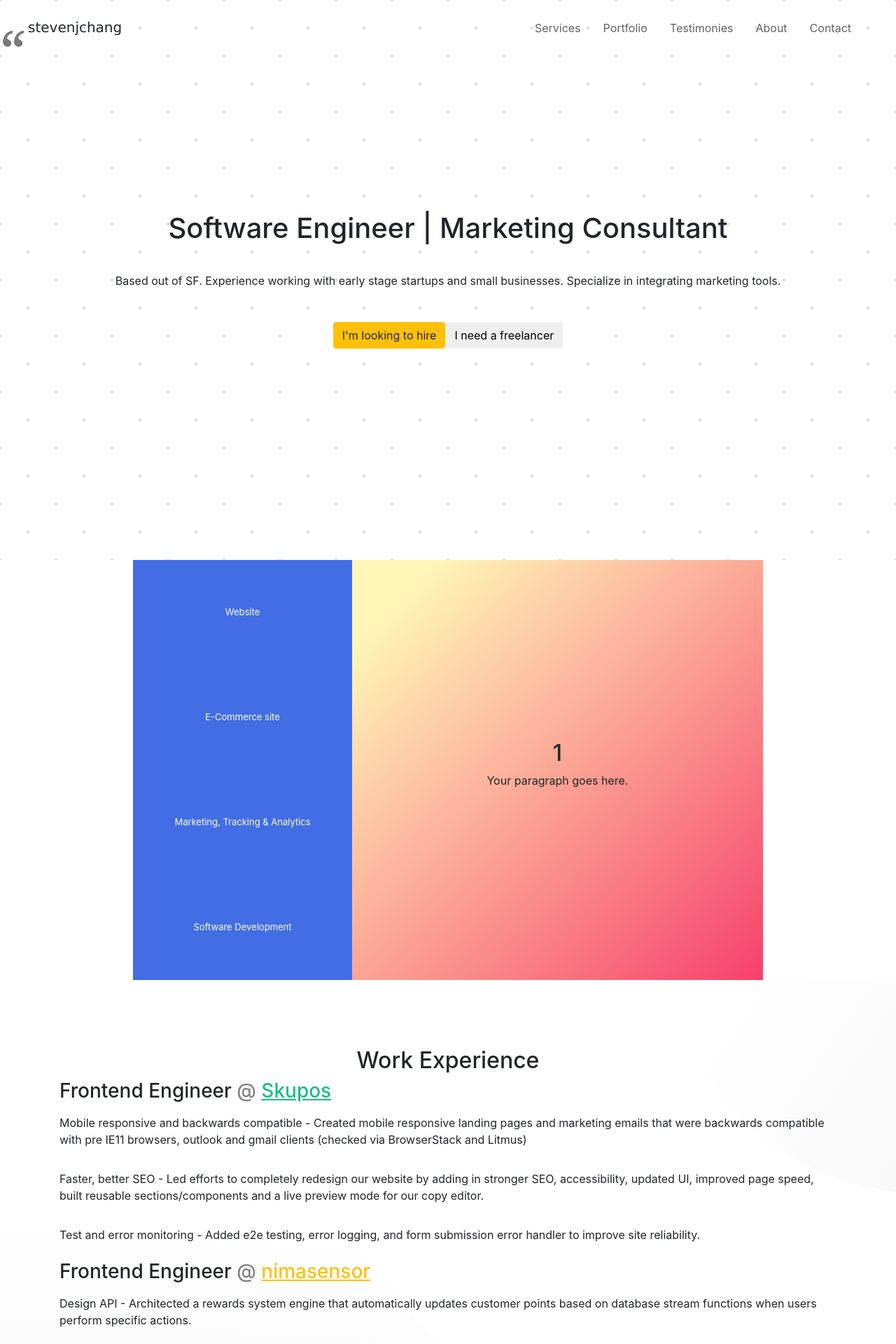
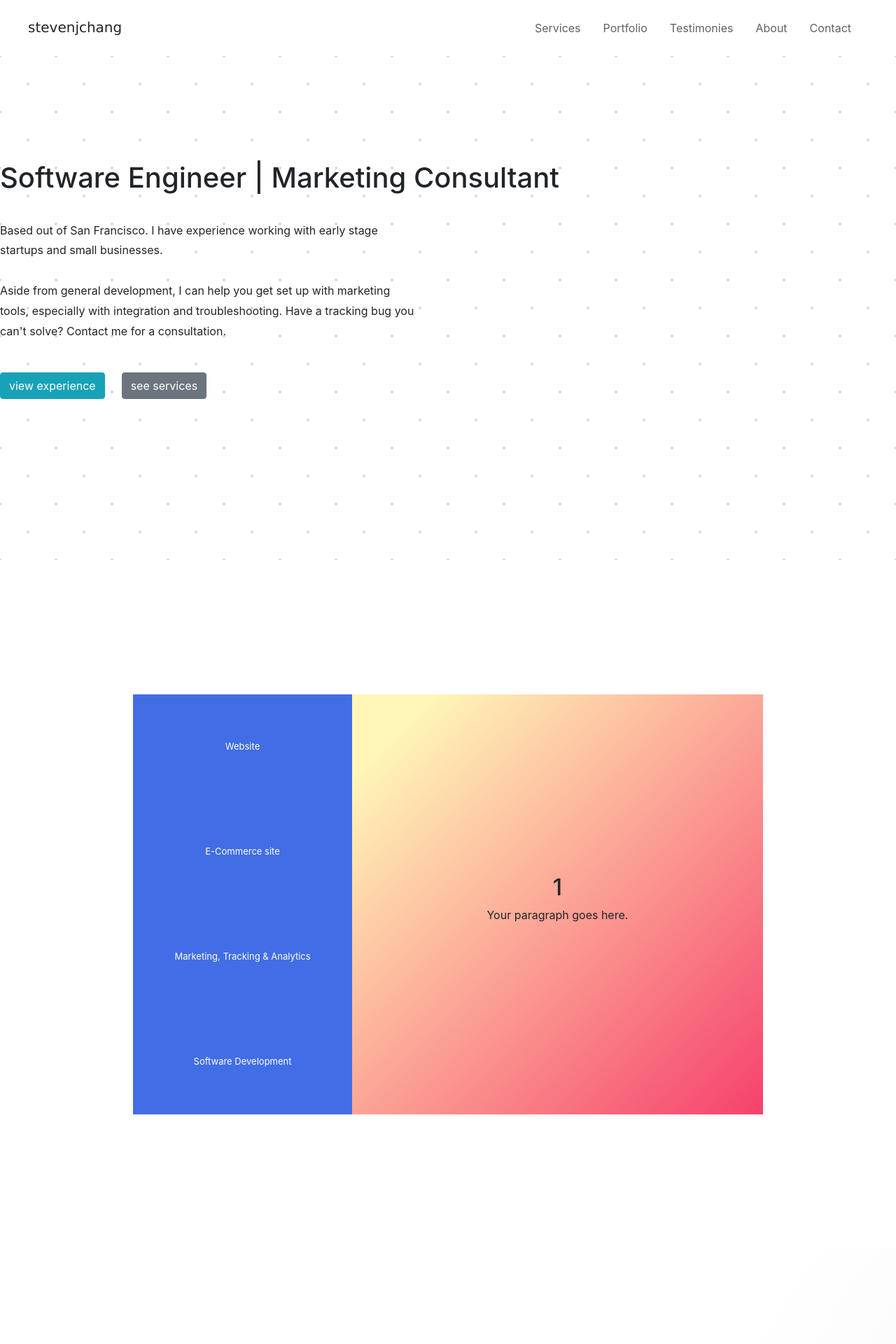
Before and after one commit to stevenjchang/stevenjchang.com-archive, a React (Create React App) app: page / in a window 1280 px wide. Shown: the top 1920 px of the page at 70% size. Built offline with nearby package versions, Linux system fonts and the light colour scheme.

Commit message:
update style for HeroSection

```diff
--- a/src/App.scss
+++ b/src/App.scss
@@ -1,38 +1,12 @@
 .App {
-  text-align: center;
+  // text-align: center;
 }
 
-.App-logo {
-  height: 40vmin;
-  pointer-events: none;
+.section-outer {
+  padding: 12rem 0;
 }
 
-@media (prefers-reduced-motion: no-preference) {
-  .App-logo {
-    animation: App-logo-spin infinite 20s linear;
-  }
+.section-inner {
+  max-width: 1280px;
+  margin: 0 auto;
 }
-
-.App-header {
-  background-color: #282c34;
-  min-height: 100vh;
-  display: flex;
-  flex-direction: column;
-  align-items: center;
-  justify-content: center;
-  font-size: calc(10px + 2vmin);
-  color: white;
-}
-
-.App-link {
-  color: #61dafb;
-}
-
-@keyframes App-logo-spin {
-  from {
-    transform: rotate(0deg);
-  }
-  to {
-    transform: rotate(360deg);
-  }
-}
--- a/src/components/Navbar.scss
+++ b/src/components/Navbar.scss
@@ -7,6 +7,7 @@
   height: 80px;
   z-index: 3;
   width: 100%;
+  background-color: white;
 }
 
 .navbar-sticky {
--- a/src/pages/HomePage.js
+++ b/src/pages/HomePage.js
@@ -1,23 +1,12 @@
 import "pages/HomePage.scss";
+import { HeroSection } from "sections/HeroSection";
 import { ServiceSection } from "sections/ServiceSection";
 import { TestimonialSection } from "sections/TestimonialSection";
-import WorkExperienceSection from "sections/WorkExperienceSection";
-
-// export function HomePage() {
-//   return <div className="">homepage</div>;
-// }
+import { WorkExperienceSection } from "sections/WorkExperienceSection";
 
 export function HomePage() {
   return (
     <>
-      {/* <div ref={element}> */}
-      {/* <section className="welcome">
-        <img src="" alt="logo" className="welcome--logo" />
-        <p>Even if you scroll, i will stick with you</p>
-        <button className="welcome__cta-primary">Contact us</button>
-      </section> */}
-
-      {/* </div> */}
       <HeroSection />
       <ServiceSection />
       <WorkExperienceSection />
@@ -25,22 +14,3 @@ export function HomePage() {
     </>
   );
 }
-
-const text = {
-  description: `Based out of SF. Experience working with early stage startups and small businesses. Specialize in integrating marketing tools.`,
-};
-
-function HeroSection() {
-  return (
-    <section id="hero-section" className="section">
-      <h1 className="">Software Engineer | Marketing Consultant</h1>
-      <br />
-      <p className="">{text.description}</p>
-      <br />
-      <div className="">
-        <button className="btn btn-warning">I'm looking to hire</button>
-        <button className="btn">I need a freelancer</button>
-      </div>
-    </section>
-  );
-}
--- a/src/pages/HomePage.scss
+++ b/src/pages/HomePage.scss
@@ -31,16 +31,3 @@
   border-radius: 20px;
   font-weight: 700;
 }
-
-// HERO SECTION
-
-#hero-section {
-  // background-color: aquamarine;
-  line-height: 1.8;
-  height: 100vh;
-  display: flex;
-  flex-direction: column;
-  justify-content: center;
-  align-items: center;
-  text-align: center;
-}
--- /dev/null
+++ b/src/sections/HeroSection.js
@@ -0,0 +1,33 @@
+import "sections/HeroSection.scss";
+
+export function HeroSection() {
+  return (
+    <div id="hero-section-outer" className="">
+      <section id="hero-section" className="section-inner">
+        <h1 className="">Software Engineer | Marketing Consultant</h1>
+        <br />
+        <p className="hero-section--description">
+          Based out of San Francisco. I have experience working with early stage
+          startups and small businesses.
+          <br />
+          <br />
+          Aside from general development, I can help you get set up with
+          marketing tools, especially with integration and troubleshooting. Have
+          a tracking bug you can't solve? Contact me for a consultation.
+        </p>
+        <br />
+        <div className="">
+          <button className="btn btn-info">view experience</button>
+          <button className="btn btn-secondary">see services</button>
+        </div>
+      </section>
+    </div>
+  );
+}
+
+/**
+ * alternate text
+ *
+ * button - I'm looking to hire
+ * button - I need a freelancer
+ */
--- /dev/null
+++ b/src/sections/HeroSection.scss
@@ -0,0 +1,25 @@
+#hero-section-outer {
+  background-image: radial-gradient(#dcd9d9 2px, transparent 2px),
+    radial-gradient(#dcd9d9 2px, #ffffff 2px);
+  background-size: 80px 80px;
+  background-position: 0 0, 40px 40px;
+}
+#hero-section {
+  // background-color: aquamarine;
+  line-height: 1.8;
+  height: 100vh;
+  display: flex;
+  flex-direction: column;
+  justify-content: center;
+  align-items: flex-start;
+  text-align: center;
+}
+
+.hero-section--description {
+  max-width: 600px;
+  text-align: left;
+}
+
+.btn {
+  margin-right: 24px;
+}
--- a/src/sections/ServiceSection.js
+++ b/src/sections/ServiceSection.js
@@ -2,7 +2,7 @@ import "sections/ServiceSection.scss";
 
 export function ServiceSection() {
   return (
-    <section id="service-section" className="section">
+    <section id="service-section" className="section section-outer">
       <div className="inner-container">
         {/* <div className="left"> */}
         <div class="left tabs-container">
--- a/src/sections/TestimonialSection.js
+++ b/src/sections/TestimonialSection.js
@@ -18,7 +18,10 @@ const shortData = [
 const TestimonialSection = () => {
   return (
     <>
-      <div id="testimonial-section" className="section-background">
+      <div
+        id="testimonial-section"
+        className="section-background section-outer"
+      >
         <HeadingH2>Recommendations</HeadingH2>
         <div className="container mx-auto px-4">
           <Carousel>
--- a/src/sections/WorkExperienceSection.js
+++ b/src/sections/WorkExperienceSection.js
@@ -1,6 +1,21 @@
 import React from "react";
 
 import "sections/WorkExperienceSection.scss";
+
+export const WorkExperienceSection = () => {
+  return (
+    <>
+      <div id="experience-section" className="section-background section-outer">
+        <HeadingH2>Work Experience</HeadingH2>
+        <div className="container mx-auto">
+          {pageData.map((data, idx) => (
+            <Card key={idx} {...data} />
+          ))}
+        </div>
+      </div>
+    </>
+  );
+};
 
 const Card = (props) => {
   const { jobTitle, company, cssClasses, paragraphs, companyUrl } = props;
@@ -38,33 +53,16 @@ const JobBulletNonResponsive = ({ short, medium, long, index }) => {
   return (
     <div>
       <p className="py-2 lg:pl-4">
-        {`${short} - `}{" "}
-        <span className="text-gray-600 text-xs">{`${long}`}</span>{" "}
+        <span className="font-bold">{`${short} - `} </span>
+        <span className="font-small">{`${long}`}</span>{" "}
       </p>
     </div>
-  );
-};
-
-const WorkExperienceSection = () => {
-  return (
-    <>
-      <div id="experience-section" className="section-background">
-        <HeadingH2>Work Experience</HeadingH2>
-        <div className="container mx-auto">
-          {pageData.map((data, idx) => (
-            <Card key={idx} {...data} />
-          ))}
-        </div>
-      </div>
-    </>
   );
 };
 
 const HeadingH2 = ({ children }) => {
   return <h2 className="text-center text-2xl font-bold">{children}</h2>;
 };
-
-export default WorkExperienceSection;
 
 const pageData = [
   {
--- a/src/sections/WorkExperienceSection.scss
+++ b/src/sections/WorkExperienceSection.scss
@@ -3,13 +3,16 @@
   background-repeat: no-repeat;
   background-size: cover;
   background-position: center center;
-  @apply px-8;
-}
-@screen lg {
-  #experience-section {
-    @apply .px-24;
+
+  .font-bold {
+    font-weight: 600;
+    // font-size: 14px;
+  }
+  .font-small {
+    font-size: 14px;
   }
 }
+
 .job-inner {
   opacity: 0;
   max-height: 0px;
@@ -63,15 +66,6 @@
   }
 }
 
-#hero-section {
-  background-color: #ffffff;
-  opacity: 1;
-  background-image: radial-gradient(#dcd9d9 2px, transparent 2px),
-    radial-gradient(#dcd9d9 2px, #ffffff 2px);
-  background-size: 80px 80px;
-  background-position: 0 0, 40px 40px;
-}
-
 .css-navbar {
   /* position: fixed;
   top: 0;
```
